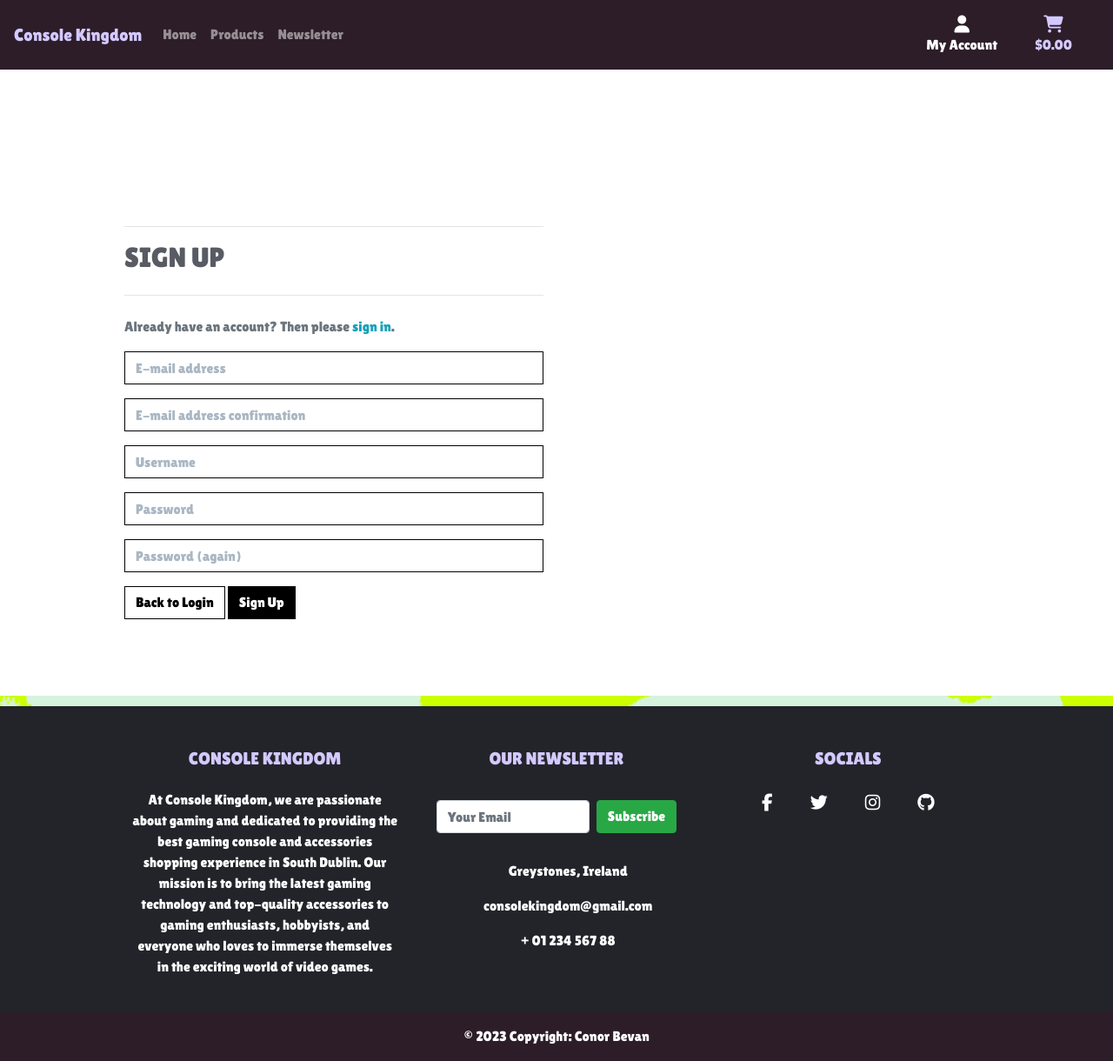
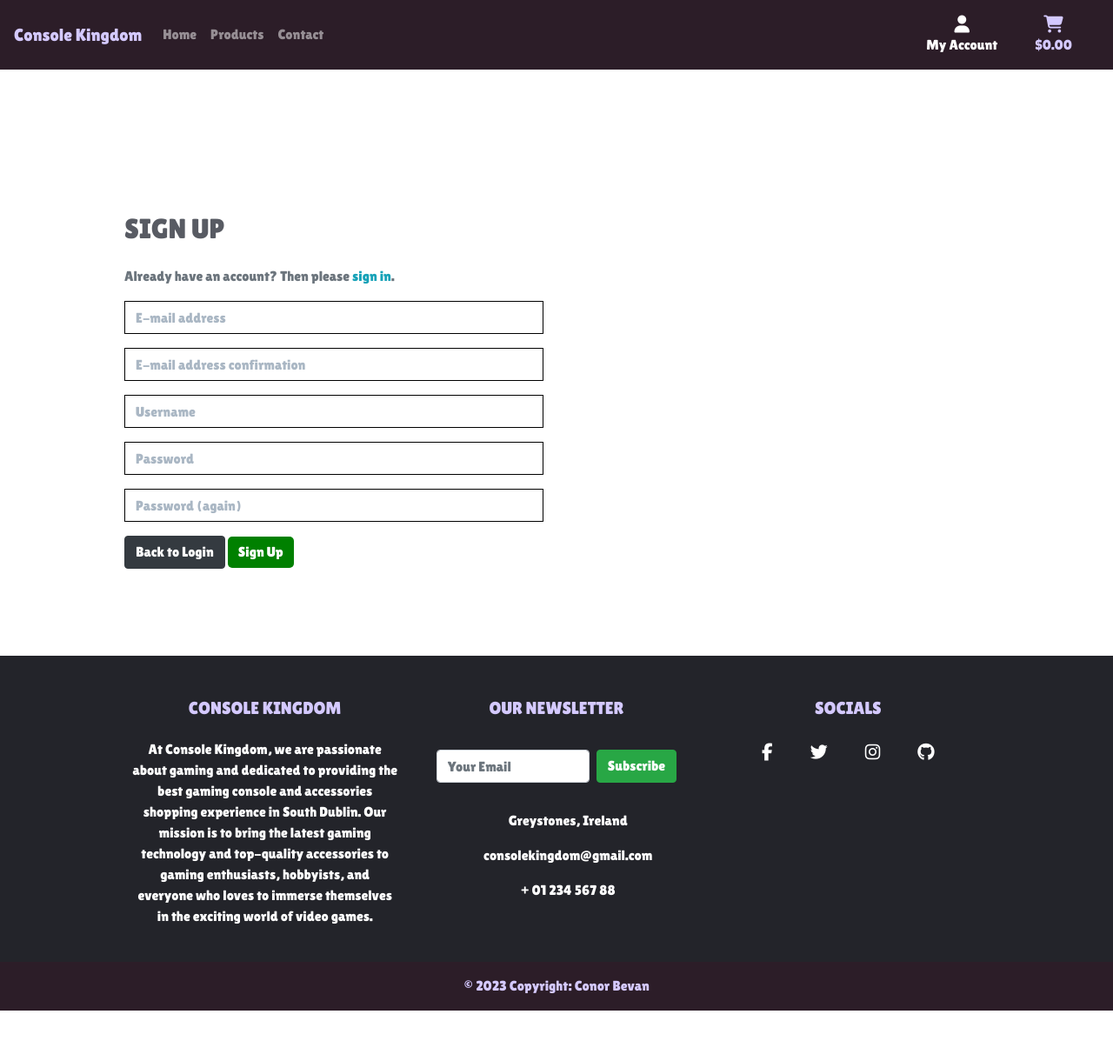
Before and after one commit to ConorBevan/Console-Kingdom, a Django app: page /accounts/signup/ in a window 1280 px wide. Shown: the whole page at 87% size. After the commit the page ends 1162 px from the top, so only its background shows below. Run offline with Django 3.2, Linux system fonts and the light colour scheme; some libraries are stand-ins or nearby versions.

Commit message:
editing layout of pages on my site

```diff
--- a/home/templates/home/index.html
+++ b/home/templates/home/index.html
@@ -2,8 +2,8 @@
 {% load static %}
 
 {% block content %}
-<div class="container h-100">
-    <div class="row h-100">
+<div class="container">
+    <div class="row">
         <div class="col-7 col-md-6 my-auto">
             <div class="my-5 about-section">
                 <button id="aboutBtn">About Console Kingdom</button>
--- a/static/css/base.css
+++ b/static/css/base.css
@@ -5,10 +5,14 @@ html {
 }
 
 body {
-    background: url('/media/homepage-image-1.webp') no-repeat center center fixed;
+    background: url('/media/homepage-image-1.webp');
     background-size: cover;
+    background-repeat: no-repeat;
+    background-position: center;
+    background-attachment: fixed;
     height: calc(100vh - 164px);
     font-family: 'Lilita One', cursive;
+    min-height: 100vh;
 }
 
 .nav-back {
@@ -48,9 +52,9 @@ body {
     padding: 15px 25px;
     font-size: 20px;
     cursor: pointer;
+    margin-top: 400px;
 }
 
-/* CSS for the modal */
 .modal {
     display: none;
     position: fixed;
@@ -127,14 +131,14 @@ body {
     cursor: pointer;
 }
 
-.btn-outline-black {
-    background: white;
-    color: black !important;
-    border: 1px solid black;
+#cart-update-btn {
+    color: white;
 }
 
-#cart-update-btn {
-    color: white;
+#login-btn {
+    border-radius: 5px;
+    background: green;
+    border: none;
 }
 
 /* My Account */
--- a/templates/allauth/account/login.html
+++ b/templates/allauth/account/login.html
@@ -7,9 +7,7 @@
 
 {% block inner_content %}
 
-<hr>
 <h2 class="logo-font mb-4">{% trans "Sign In" %}</h2>
-<hr>
 
 {% get_providers as socialaccount_providers %}
 
@@ -41,8 +39,8 @@ for a {{ site_name }} account and sign in below:{% endblocktrans %}</p>
   {% if redirect_field_value %}
   <input type="hidden" name="{{ redirect_field_name }}" value="{{ redirect_field_value }}" />
   {% endif %}
-  <a class="btn btn-outline-black rounded-0" href="{% url 'home' %}">Home</a>
-  <button class="btn btn-warning rounded-0 " type="submit">{% trans "Sign In" %}</button>
+  <a class="btn btn-dark text-white" href="{% url 'home' %}">Home</a>
+  <button id="login-btn" type="submit">{% trans "Sign In" %}</button>
   <p class="mt-2">
     <a class="button secondaryAction" href="{% url 'account_reset_password' %}">{% trans "Forgot Password?" %}</a>
   </p>
--- a/templates/allauth/account/logout.html
+++ b/templates/allauth/account/logout.html
@@ -5,9 +5,7 @@
 {% block head_title %}{% trans "Sign Out" %}{% endblock %}
 
 {% block inner_content %}
-<hr>
 <h2 class="logo-font mb-4">{% trans "Sign Out" %}</h2>
-<hr>
 <p>{% trans 'Are you sure you want to sign out?' %}</p>
 
 <form method="post" action="{% url 'account_logout' %}">
@@ -15,8 +13,8 @@
   {% if redirect_field_value %}
   <input type="hidden" name="{{ redirect_field_name }}" value="{{ redirect_field_value }}"/>
   {% endif %}
-  <a class="btn btn-outline-black rounded-0" href="{% url 'home' %}">Cancel</a>
-  <button type="submit">{% trans 'Sign Out' %}</button>
+  <a class="btn btn-dark text-white" href="{% url 'home' %}">Cancel</a>
+  <button type="submit" class="btn btn-danger">{% trans 'Sign Out' %}</button>
 </form>
 
 
--- a/templates/allauth/account/password_reset.html
+++ b/templates/allauth/account/password_reset.html
@@ -7,9 +7,7 @@
 
 {% block inner_content %}
 
-    <hr>
     <h2 class="logo-font mb-4">{% trans "Password Reset" %}</h2>
-    <hr>
     {% if user.is_authenticated %}
     {% include "account/snippets/already_logged_in.html" %}
     {% endif %}
@@ -19,8 +17,8 @@
     <form method="POST" action="{% url 'account_reset_password' %}" class="password_reset">
         {% csrf_token %}
         {{ form|crispy }}
-        <a class="btn btn-outline-black rounded-0" href="{% url 'account_login' %}">Back to Login</a>
-        <input type="submit" value="{% trans 'Reset My Password' %}" />
+        <a class="btn btn-dark text-white" href="{% url 'account_login' %}">Back to Login</a>
+        <input id="login-btn" type="submit" value="{% trans 'Reset My Password' %}" />
     </form>
 
     <p>{% blocktrans %}Please contact us if you have any trouble resetting your password.{% endblocktrans %}</p>
--- a/templates/allauth/account/password_reset_done.html
+++ b/templates/allauth/account/password_reset_done.html
@@ -6,9 +6,7 @@
 {% block head_title %}{% trans "Password Reset" %}{% endblock %}
 
 {% block inner_content %}
-    <hr>
     <h2 class="logo-font mb-4">{% trans "Password Reset" %}</h2>
-    <hr>
 
     {% if user.is_authenticated %}
     {% include "account/snippets/already_logged_in.html" %}
--- a/templates/allauth/account/password_reset_from_key.html
+++ b/templates/allauth/account/password_reset_from_key.html
@@ -4,9 +4,7 @@
 {% block head_title %}{% trans "Change Password" %}{% endblock %}
 
 {% block inner_content %}
-    <hr>
     <h2 class="logo-font mb-4">{% if token_fail %}{% trans "Bad Token" %}{% else %}{% trans "Change Password" %}{% endif %}</h2>
-    <hr>
 
     {% if token_fail %}
         {% url 'account_reset_password' as passwd_reset_url %}
@@ -16,8 +14,8 @@
             <form method="POST" action="{{ action_url }}">
                 {% csrf_token %}
                 {{ form|crispy }}
-                <a class="btn btn-outline-black rounded-0" href="{% url 'account_login' %}">Back to Login</a>
-                <input type="submit" name="action" value="{% trans 'change password' %}"/>
+                <a class="btn btn-dark" href="{% url 'account_login' %}">Back to Login</a>
+                <input id="login-btn" type="submit" name="action" value="{% trans 'change password' %}"/>
             </form>
         {% else %}
             <p>{% trans 'Your password is now changed.' %}</p>
--- a/templates/allauth/account/password_reset_from_key_done.html
+++ b/templates/allauth/account/password_reset_from_key_done.html
@@ -4,8 +4,6 @@
 {% block head_title %}{% trans "Change Password" %}{% endblock %}
 
 {% block inner_content %}
-    <hr>
     <h2 class="logo-font mb-4">{% trans "Change Password" %}</h2>
-    <hr>
     <p>{% trans 'Your password is now changed.' %}</p>
 {% endblock %}
--- a/templates/allauth/account/signup.html
+++ b/templates/allauth/account/signup.html
@@ -5,9 +5,7 @@
 {% block head_title %}{% trans "Signup" %}{% endblock %}
 
 {% block inner_content %}
-<hr>
 <h2 class="logo-font mb-4">{% trans "Sign Up" %}</h2>
-<hr>
 
 <p>{% blocktrans %}Already have an account? Then please <a href="{{ login_url }}">sign in</a>.{% endblocktrans %}</p>
 
@@ -17,8 +15,8 @@
   {% if redirect_field_value %}
   <input type="hidden" name="{{ redirect_field_name }}" value="{{ redirect_field_value }}" />
   {% endif %}
-  <a class="btn btn-outline-black rounded-0" href="{% url 'account_login' %}">Back to Login</a>
-  <button type="submit">{% trans "Sign Up" %}</button>
+  <a class="btn btn-dark text-white" href="{% url 'account_login' %}">Back to Login</a>
+  <button type="submit" id="login-btn">{% trans "Sign Up" %}</button>
 </form>
 
 {% endblock %}
--- a/templates/allauth/base.html
+++ b/templates/allauth/base.html
@@ -7,7 +7,6 @@
     {% block corecss %}
     <link rel="stylesheet" href="https://stackpath.bootstrapcdn.com/bootstrap/4.4.1/css/bootstrap.min.css"
         integrity="sha384-Vkoo8x4CGsO3+Hhxv8T/Q5PaXtkKtu6ug5TOeNV6gBiFeWPGFN9MuhOf23Q9Ifjh" crossorigin="anonymous">
-    <link rel="stylesheet" href="https://fonts.googleapis.com/css?family=Lato&display=swap">
     <link rel="stylesheet" href="{% static 'css/base.css' %}">
     {% endblock %}
 
@@ -46,6 +45,7 @@
     {% endblock %}
     {% block extra_body %}
     {% endblock %}
+
 </body>
 
 </html>
--- a/templates/base.html
+++ b/templates/base.html
@@ -8,6 +8,7 @@
   <meta http-equiv="X-UA-Compatible" content="ie=edge">
   <meta charset="utf-8">
   <meta name="viewport" content="width=device-width, initial-scale=1, shrink-to-fit=no">
+  <meta name="keywords" content="console kingdom, console, controller, xbox, playstation, nintendo">
   <link rel="shortcut icon" type="x-icon" href="../media/browser-icon.png">
   {% endblock %}
 
@@ -76,7 +77,7 @@
           <a class="nav-link" href="{% url 'products' %}">Products</span></a>
         </li>
         <li class="nav-item">
-          <a class="nav-link" href="#">Newsletter</a>
+          <a class="nav-link" href="#footer-contact">Contact</a>
         </li>
       </ul>
       <div class="col-12 col-lg-4 my-auto py-1 py-lg-0">
@@ -154,12 +155,9 @@
   {% endblock %}
 
 
-  <footer class="text-white text-center text-lg-start" style="background-color: #23242a;">
-    <!-- Grid container -->
+  <footer class="text-white text-center text-lg-start" style="background-color: #23242a;" id="footer-contact">
     <div class="container p-4">
-      <!--Grid row-->
       <div class="row mt-4">
-        <!--Grid column-->
         <div class="col-lg-4 col-md-12 mb-4 mb-md-0">
           <h5 class="text-uppercase mb-4" style="color: #D4C9FF;">Console Kingdom</h5>
           <p style="color: white;">
@@ -170,12 +168,9 @@
             who loves to immerse themselves in the exciting world of video games.
           </p>
         </div>
-        <!--Grid column-->
 
-        <!--Grid column-->
         <div class="col-lg-4 col-md-6 mb-4 mb-md-0">
           <h5 class="text-uppercase mb-4 pb-1" style="color: #D4C9FF;">Our Newsletter</h5>
-
           <div class="form-outline form-white mb-4">
             <form class="d-flex justify-content-center flex-wrap" method="POST" action="{% url 'subscribe' %}">
               {% csrf_token %}
@@ -183,22 +178,19 @@
               <div class="my-2"><button class="btn btn-success ml-2" type="submit">Subscribe</button></div>
           </form>
           <div class="form-notch"><div class="form-notch-leading" style="width: 9px;"></div><div class="form-notch-middle" style="width: 48.8px;"></div><div class="form-notch-trailing"></div></div></div>
-
           <ul class="fa-ul" style="margin-left: 1.65em; color: white;">
             <li class="mb-3">
               <span class="fa-li"></span><span class="ms-2">Greystones, Ireland</span>
             </li>
             <li class="mb-3">
-              <span class="fa-li"></span><span class="ms-2">consolekingdom@gmail.com</span>
+              <span class="fa-li"></span><a href="mailto:consolekingdom@gmail.com" aria-label="send email link" class="ms-2" style="color: white;">consolekingdom@gmail.com</a></span>
             </li>
             <li class="mb-3">
               <span class="fa-li"></span><span class="ms-2">+ 01 234 567 88</span>
             </li>
           </ul>
         </div>
-        <!--Grid column-->
 
-        <!--Grid column-->
         <div class="col-lg-4 col-md-6 mb-4 mb-md-0">
           <h5 class="text-uppercase mb-4" style="color: #D4C9FF;">Socials</h5>
           <div class="mt-4">
@@ -226,22 +218,14 @@
           </ul>
           </div>
         </div>
-        <!--Grid column-->
       </div>
-      <!--Grid row-->
     </div>
-    <!-- Grid container -->
 
-    <!-- Copyright -->
-    <div class="text-center p-3" style="background-color: #2C1D28;">
+    <div class="text-center p-3" style="background-color: #2C1D28; color: #D4C9FF;">
       © 2023 Copyright:
-      <a class="text-white" href="https://github.com/ConorBevan">Conor Bevan</a>
+      <a style="color: #D4C9FF;" href="https://github.com/ConorBevan">Conor Bevan</a>
     </div>
-    <!-- Copyright -->
   </footer>
-
-</div>
-<!-- End of .container -->
 
 </body>
 
```
